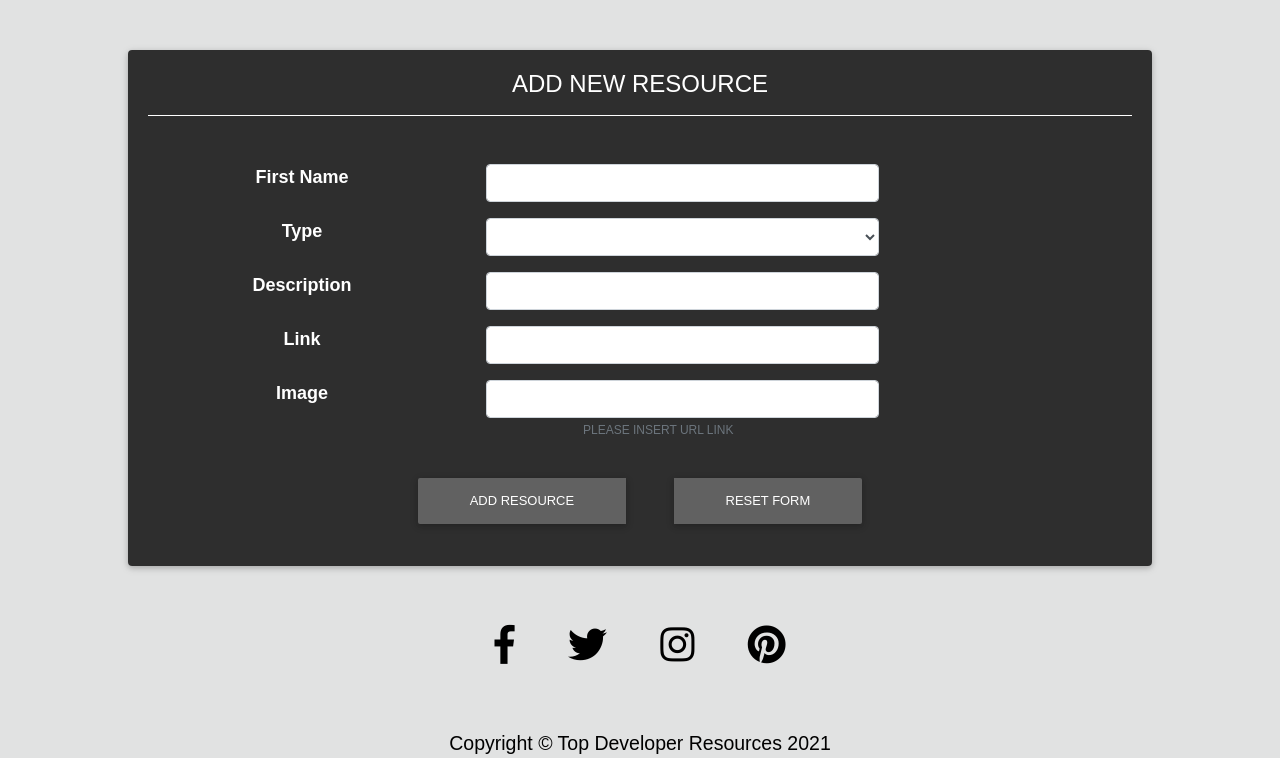
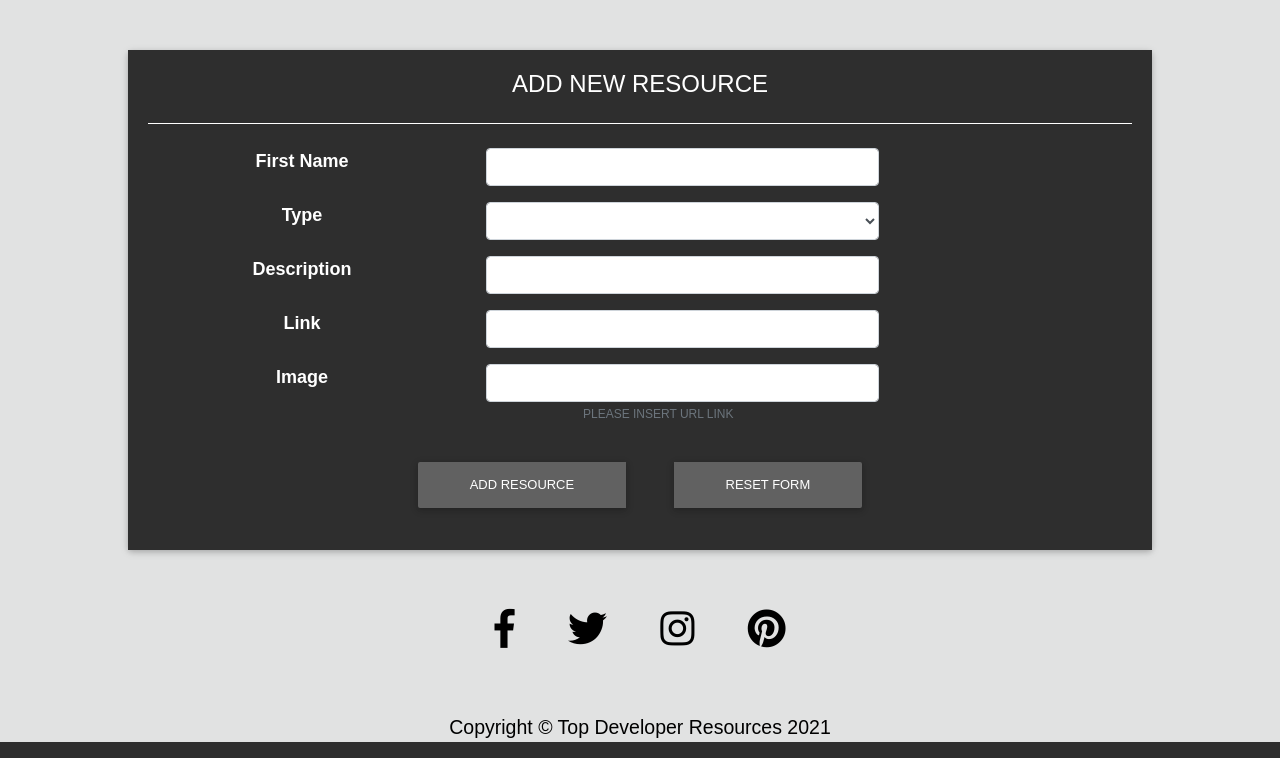
Before and after one commit to SantiagoYanezFerreiro/Top_Developer_Resources, a Flask app: page /new_resource in a window 1280 px wide. Shown: the part 86-844 px from the top of the page. Run offline with Flask 2, Linux system fonts and the light colour scheme; the visitor is signed in with stand-in values (Sample User, id 1); a database or web service that is not in the repository returns one stand-in record (values such as "Sample title"); some libraries are stand-ins or nearby versions.

Commit message:
modified styling new resource

```diff
--- a/templates/new_resource.html
+++ b/templates/new_resource.html
@@ -4,26 +4,26 @@
 
 <div class="row no-gutters add-resource-section">
     <h1 class="sr-only">Add new resource</h1>
-    <!-- Card from: https://mdbootstrap.com/docs/b4/jquery/forms/inputs/-->
+    <!-- Layout from: https://mdbootstrap.com/docs/b4/jquery/forms/inputs/-->
     <form class="card col offset"  method="POST" action="{{ url_for('new_resource') }}">
-        <div class="card-body elegant-color white-text text-center rounded">
-            <!-- title -->
+        <div class="card-body elegant-color white-text text-center">
+            <!-- heading -->
             <h4 class="card-title text-uppercase">Add new resource</h4>
-            <hr class="hr-light mb-3 mb-sm-5">
+            <hr class="hr-light my-4">
             <div class="row">
                 <div class="col-lg-12">
                     <!-- resource name -->
                     <div class="row">
                         <label for="name" class="col-sm-4 px-1 col-newresource-label">First Name</label>
                         <div class="col-sm-5">
-                            <input type="text" class="form-control" id="name" name="name" placeholder="resource name" minlength="5" maxlength="30" required>
+                            <input type="text" class="form-control" id="name" name="name" placeholder="resource name" minlength="4" maxlength="20" required>
                         </div>
                     </div>
                     <!-- resource type -->
                     <div class="row my-3 mdl-selectfield">
                         <label for="type" class="col-sm-4 px-1 col-newresource-label">Type</label>
                         <div class="col-sm-5">
-                            <select class="form-control" id="type" name="type" required>
+                            <select class="form-control" id="resource_category" name="resource_category" required>
                                 <option selected></option>
                                 {% for option in resource_category %}
                                     <option value="{{option.resource_category}}">{{option.resource_category}}</option>
```
